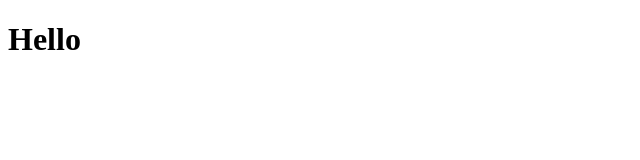
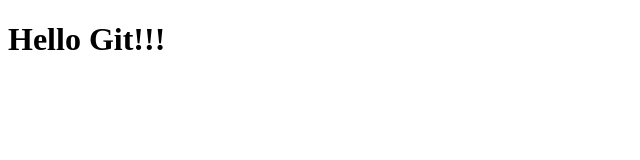
Before and after one commit to gaoyong0303/test, a plain HTML site: page index.html in a window 1280 px wide. Shown: the whole page, without its empty margins (0-640 px from the left). Drawn offline with Linux system fonts and the light colour scheme.

Commit message:
hello git

```diff
--- a/index.html
+++ b/index.html
@@ -7,6 +7,6 @@
     <title>Document</title>
 </head>
 <body>
-    <h1>Hello</h1>
+    <h1>Hello Git!!!</h1>
 </body>
 </html>
```
